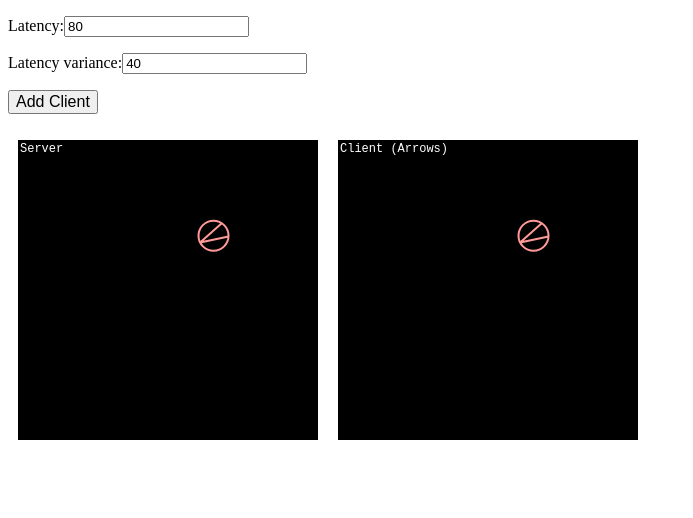
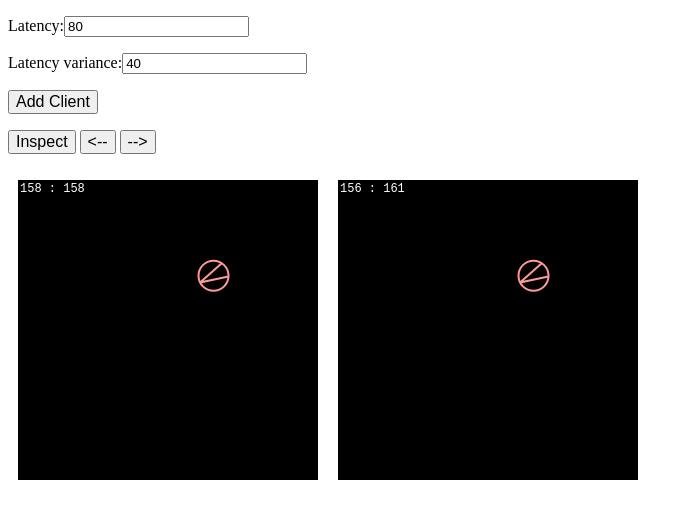
Before and after one commit to jaburns/grok-netcode, a website built with webpack: page public/index.html in a window 1280 px wide. Both pictures are taken after a click on the button "Add Client". Shown: the whole page, without its empty margins (0-693 px from the left). Built offline with nearby package versions, Linux system fonts and the light colour scheme.

Commit message:
Added step-by-step state recorder/playback debugger

```diff
--- a/public/index.html
+++ b/public/index.html
@@ -16,6 +16,11 @@
         <p><label>Latency:</label><input id="setLatency" type="text" value="80" /></p>
         <p><label>Latency variance:</label><input id="setLatencyVariance" type="text" value="40" /></p>
         <p><button id="addClientButton">Add Client</button></p>
+        <p>
+            <button id="inspectButton">Inspect</button>
+            <button id="inspectBackButton">&lt;--</button>
+            <button id="inspectForwardButton">--&gt;</button>
+        </p>
         <div id="views"></div>
     </body>
     <script type="text/javascript" src="bundle.js"></script>
--- a/src/client.ts
+++ b/src/client.ts
@@ -1,5 +1,5 @@
 import { predictGameState, GameState } from './state';
-import { renderGameState } from './render';
+import { GameStateRenderer } from './render';
 import { getLatestInputs, PlayerInputScheme, PlayerInput } from './input';
 import { generateUID } from './utils';
 
@@ -8,7 +8,7 @@ export type ServerReceiveInput = (playerUID: string, input: PlayerInput) => void
 let clientCounter: number = 0;
 
 export class Client {
-    private readonly canvasContext: CanvasRenderingContext2D;
+    private readonly renderer: GameStateRenderer;
     private readonly inputScheme: PlayerInputScheme;
     private readonly inputStack: PlayerInput[] = [];
     private readonly _playerUID: string;
@@ -17,8 +17,8 @@ export class Client {
 
     get playerUID(): string { return this._playerUID; }
 
-    constructor(context: CanvasRenderingContext2D) {
-        this.canvasContext = context;
+    constructor(renderer: GameStateRenderer) {
+        this.renderer = renderer;
         this.inputScheme = clientCounter++ % 2 == 0 ? PlayerInputScheme.Arrows : PlayerInputScheme.WASD;
         this._playerUID = generateUID();
     }
@@ -27,7 +27,7 @@ export class Client {
         this.serverCallback = cb;
     }
 
-    receiveState(serverState: GameState) {
+    receiveState(serverState: GameState): void {
         if (this.gameState == null) {
             this.gameState = serverState;
             return;
@@ -61,7 +61,6 @@ export class Client {
             this.serverCallback(this._playerUID, latestInput);
         }
 
-        const title = 'Client ' + (this.inputScheme === PlayerInputScheme.WASD ? '(WASD)' : '(Arrows)');
-        renderGameState(this.canvasContext, this.gameState, title);
+        this.renderer(this.gameState);
     }
 }
--- a/src/main.ts
+++ b/src/main.ts
@@ -1,6 +1,6 @@
 import { Server } from './server';
 import { Client } from './client';
-import { createCanvas } from './render';
+import { createRenderer, renderHistoryBack, renderHistoryForward } from './render';
 import cloneDeep = require('lodash/cloneDeep');
 
 const TICK_RATE: number = 50;
@@ -18,8 +18,10 @@ latencyInput.onkeyup = event =>
 latencyVarianceInput.onkeyup = event =>
     latencyVariance = parseFloat((event.target as HTMLInputElement).value);
 
-const server = new Server(createCanvas());
-setInterval(server.update.bind(server), TICK_RATE);
+const intervals: number[] = [];
+
+const server = new Server(createRenderer());
+intervals.push(setInterval(server.update.bind(server), TICK_RATE));
 
 const lossyInvoke = (fn: ()=>void): void => {
     if (Math.random() < dropRate) return;
@@ -27,7 +29,7 @@ const lossyInvoke = (fn: ()=>void): void => {
 }
 
 addClientButton.onclick = event => {
-    const client = new Client(createCanvas());
+    const client = new Client(createRenderer());
 
     server.addClient(client.playerUID, gameState =>
         lossyInvoke(() => client.receiveState(cloneDeep(gameState))));
@@ -35,5 +37,18 @@ addClientButton.onclick = event => {
     client.bindServer((playerUID, input) =>
         lossyInvoke(() => server.receiveInput(playerUID, cloneDeep(input))));
 
-    setInterval(client.update.bind(client), TICK_RATE);
+    intervals.push(setInterval(client.update.bind(client), TICK_RATE));
 };
+
+(document.getElementById('inspectButton') as HTMLButtonElement).onclick = event => {
+    intervals.forEach(x => clearInterval(x));
+    addClientButton.onclick = _ => {};
+
+    (document.getElementById('inspectBackButton') as HTMLButtonElement).onclick = event => {
+        renderHistoryBack();
+    };
+
+    (document.getElementById('inspectForwardButton') as HTMLButtonElement).onclick = event => {
+        renderHistoryForward();
+    };
+};
--- a/src/render.ts
+++ b/src/render.ts
@@ -1,9 +1,19 @@
 import { GameState, PlayerState, LaserState, LASER_TOTAL_TIME, PLAYER_RADIUS, HitStatus } from './state';
+
+export type GameStateRenderer = (state: GameState) => void;
+
+interface RenderHistoryItem {
+    index: number;
+    ctx: CanvasRenderingContext2D;
+    state: GameState;
+}
 
 const VIEW_WIDTH = 300;
 const VIEW_HEIGHT = 300;
+const PLAYER_RENDER_RADIUS = VIEW_WIDTH * PLAYER_RADIUS;
 
-const PLAYER_RENDER_RADIUS = VIEW_WIDTH * PLAYER_RADIUS;
+const renderHistory: RenderHistoryItem[] = [];
+let renderHistoryIndex: number = -1;
 
 const renderLaser = (ctx: CanvasRenderingContext2D, laser: LaserState): void => {
     const offx = 1000*Math.cos(laser.angle);
@@ -50,7 +60,7 @@ const renderPlayerState = (ctx: CanvasRenderingContext2D, playerState: PlayerSta
     }
 };
 
-export const createCanvas = (): CanvasRenderingContext2D => {
+const createCanvas = (): CanvasRenderingContext2D => {
     const canvas = document.createElement('canvas') as HTMLCanvasElement;
     canvas.width = VIEW_WIDTH;
     canvas.height = VIEW_HEIGHT;
@@ -58,7 +68,7 @@ export const createCanvas = (): CanvasRenderingContext2D => {
     return canvas.getContext('2d') as CanvasRenderingContext2D;
 };
 
-export const renderGameState = (ctx: CanvasRenderingContext2D, gameState: GameState , title: string): void => {
+const renderGameState = (ctx: CanvasRenderingContext2D, gameState: GameState): void => {
     ctx.clearRect(0, 0, VIEW_WIDTH, VIEW_HEIGHT);
 
     for (let playerUID in gameState.players) {
@@ -67,5 +77,34 @@ export const renderGameState = (ctx: CanvasRenderingContext2D, gameState: GameSt
 
     ctx.font = '12px monospace';
     ctx.fillStyle = '#fff';
-    ctx.fillText(title, 2, 12);
+    ctx.fillText(gameState.frameCount + " : " + gameState.predictedFrameCount, 2, 12);
 };
+
+let rendererCounter = 0;
+
+export const createRenderer = (): GameStateRenderer => {
+    const ctx = createCanvas();
+    const index = rendererCounter++;
+    return state => {
+        renderHistory.push({ index, ctx, state });
+        renderHistoryIndex = renderHistory.length - 1;
+        if (renderHistory.length > 1000) renderHistory.splice(0, 1);
+        renderGameState(ctx, state);
+    };
+};
+
+export const renderHistoryBack = (): void => {
+    renderHistoryIndex--;
+    if (renderHistoryIndex < 0) renderHistoryIndex = 0;
+    const moment = renderHistory[renderHistoryIndex];
+    renderGameState(moment.ctx, moment.state);
+    console.log(moment.index, moment.state);
+};
+
+export const renderHistoryForward = (): void => {
+    renderHistoryIndex++;
+    if (renderHistoryIndex >= renderHistory.length) renderHistoryIndex = renderHistory.length - 1;
+    const moment = renderHistory[renderHistoryIndex];
+    renderGameState(moment.ctx, moment.state);
+    console.log(moment.index, moment.state);
+};
--- a/src/server.ts
+++ b/src/server.ts
@@ -1,20 +1,20 @@
 import { newPlayerState, stepGameState, GameState, newGameState } from './state';
-import { renderGameState } from './render';
+import { GameStateRenderer } from './render';
 import { getLatestInputs, PlayerInputScheme, PlayerInput } from './input';
 import { UIDMap } from './utils';
 
 export type ClientReceiveState = (gameState: GameState) => void;
 
 export class Server {
-    private readonly canvasContext: CanvasRenderingContext2D;
+    private readonly renderer: GameStateRenderer;
     private readonly inputMap: UIDMap<PlayerInput> = {};
     private readonly clientCallbacks: ClientReceiveState[] = [];
     private readonly stateHistory: GameState[] = [];
 
     private get curState(): GameState { return this.stateHistory[this.stateHistory.length-1]; }
 
-    constructor(context: CanvasRenderingContext2D) {
-        this.canvasContext = context;
+    constructor(renderer: GameStateRenderer) {
+        this.renderer = renderer;
         this.stateHistory.push(newGameState());
     }
 
@@ -37,6 +37,6 @@ export class Server {
         }
 
         this.clientCallbacks.forEach(f => f(newState));
-        renderGameState(this.canvasContext, newState, 'Server');
+        this.renderer(newState);
     }
 }
```
